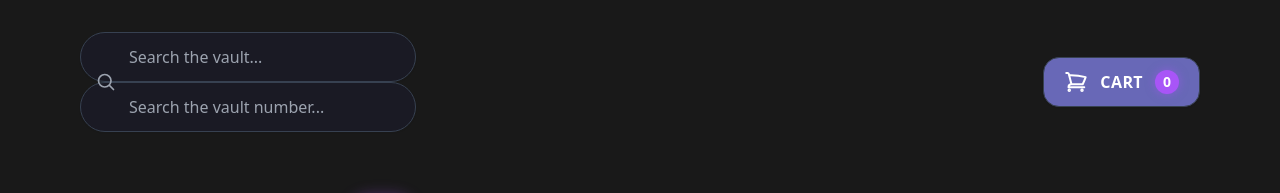
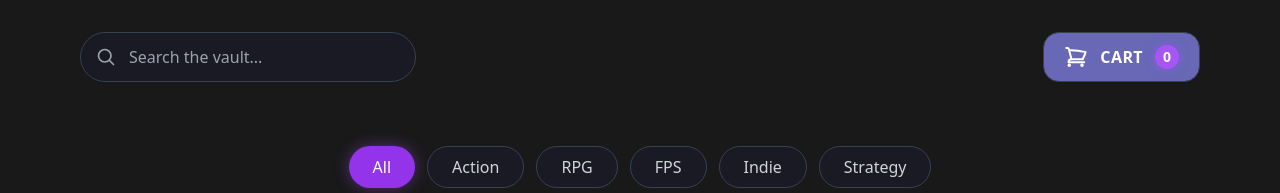
Before and after one commit to AITABBOUyoussef/GameVault, a website with bundled scripts: page index.html in a window 1280 px wide. Shown: the top 193 px of the page. Built offline with nearby package versions, Linux system fonts and the light colour scheme.

Commit message:
Remove unused number input field from search section

```diff
--- a/index.html
+++ b/index.html
@@ -15,7 +15,6 @@
                 </svg>
             </div>
             <input type="search" id="input" placeholder="Search the vault..." class="w-full bg-[#1a1a24] text-white border border-gray-700 rounded-full py-3 pl-12 pr-4 focus:outline-none focus:border-purple-500 transition shadow-sm" >
-            <input type="number" id="number" placeholder="Search the vault number..." class="w-full bg-[#1a1a24] text-white border border-gray-700 rounded-full py-3 pl-12 pr-4 focus:outline-none focus:border-purple-500 transition shadow-sm" >
          </div>
 
         <a href="panier.html" class="bg-[#6868b7] hover:bg-purple-600 border border-gray-700 hover:border-purple-500 text-white px-5 py-3 rounded-2xl flex items-center gap-3 font-bold transition-all shadow-sm group">
```
